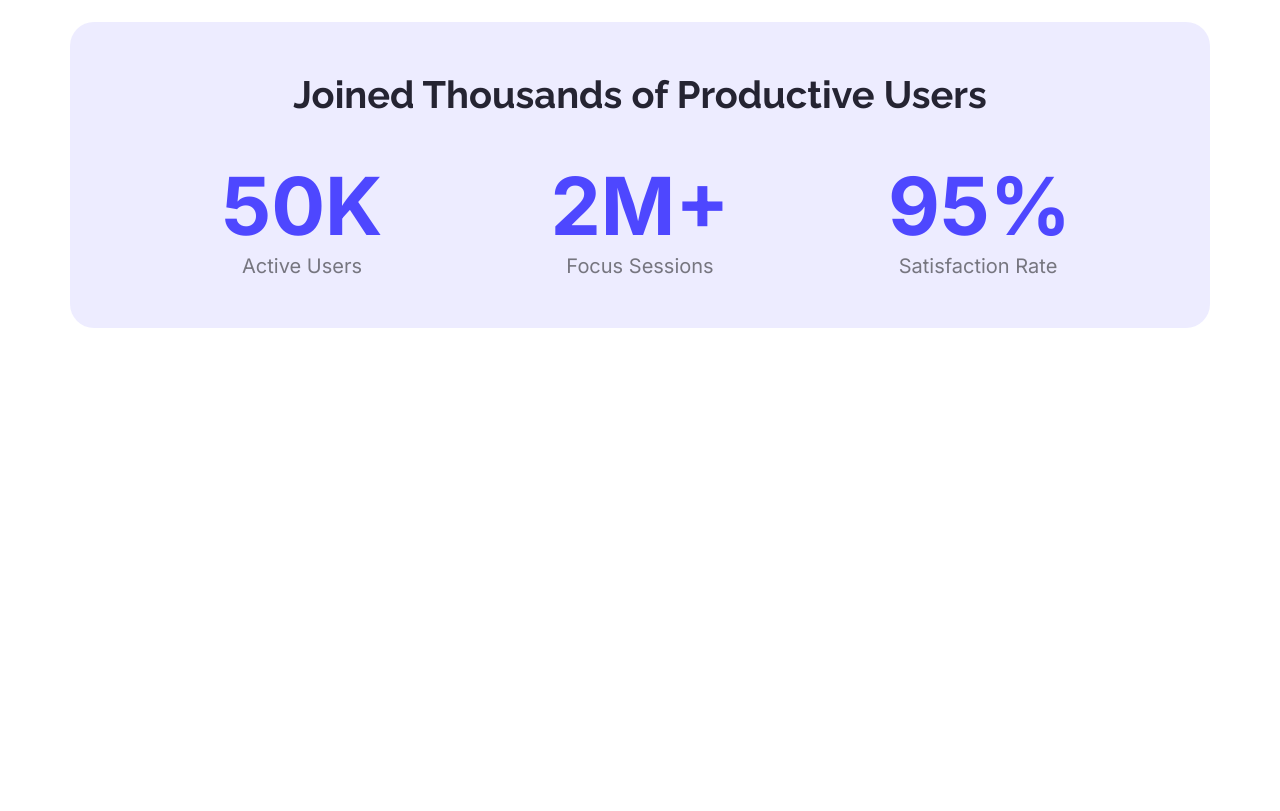
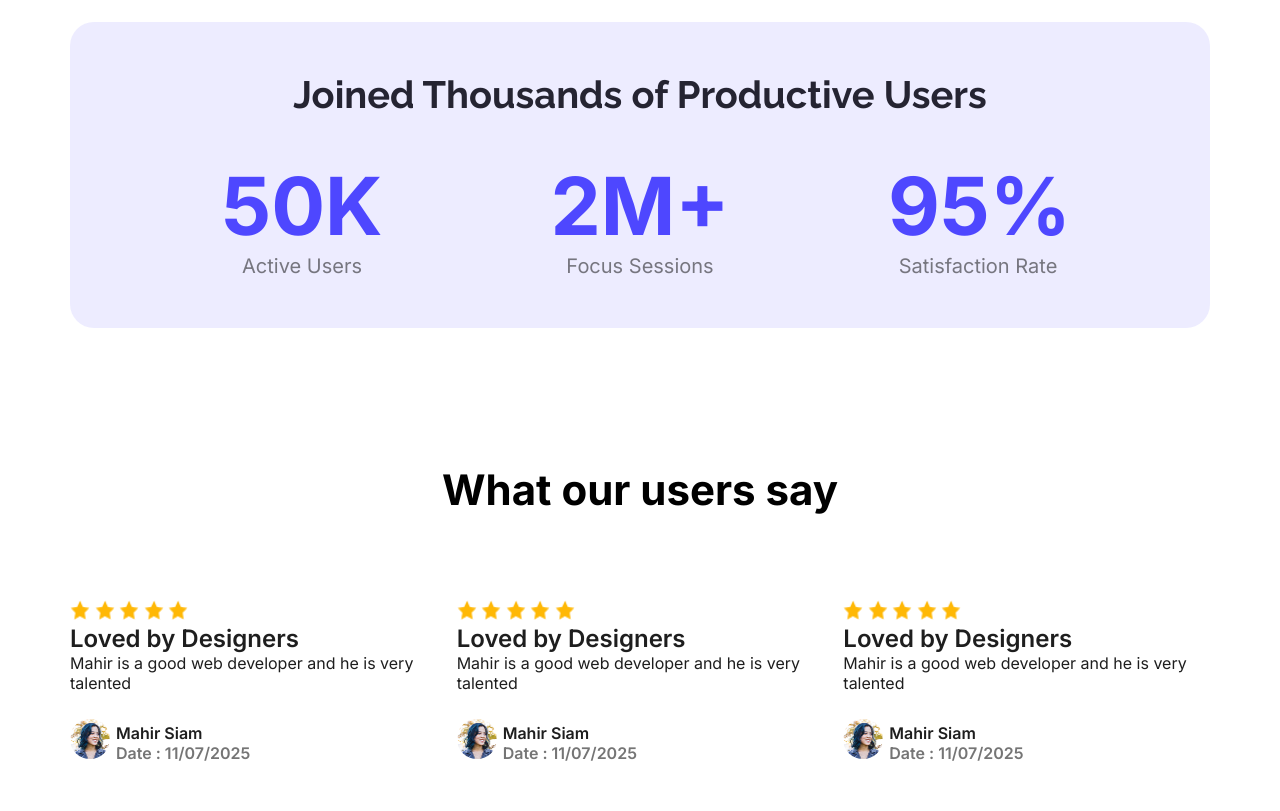
Before and after one commit to mahirsiam2004/A01-mahir, a plain HTML site: page index.html in a window 1280 px wide. Shown: the part 1240-2051 px from the top of the page. Before the commit the page ends 1684 px from the top, so only its background shows below. Drawn offline with Linux system fonts and the light colour scheme.

Commit message:
added and fixing review section

```diff
--- a/index.html
+++ b/index.html
@@ -56,6 +56,69 @@
                 </div>
             </div>
         </section>
+
+        <section class="review">
+            <h1>What our users say</h1>
+            <div class="review-container">
+                <div class="review-box">
+                    <img src="/Assets/icon-star.png" alt="">
+                    <img src="/Assets/icon-star.png" alt="">
+                    <img src="/Assets/icon-star.png" alt="">
+                    <img src="/Assets/icon-star.png" alt="">
+                    <img src="/Assets/icon-star.png" alt="">
+                    <h3>Loved by Designers</h3>
+                    <p>Mahir is a good web developer and he is very talented</p>
+                    <div class="user">
+                        <div class="user-image">
+                            <img src="/Assets/avatar.png" alt="">
+                        </div>
+                        <div class="user-info">
+                            <h3>Mahir Siam</h3>
+                            <h4>Date : 11/07/2025</h4>
+
+                        </div>
+                    </div>
+                </div>
+                <div class="review-box">
+                    <img src="/Assets/icon-star.png" alt="">
+                    <img src="/Assets/icon-star.png" alt="">
+                    <img src="/Assets/icon-star.png" alt="">
+                    <img src="/Assets/icon-star.png" alt="">
+                    <img src="/Assets/icon-star.png" alt="">
+                    <h3>Loved by Designers</h3>
+                    <p>Mahir is a good web developer and he is very talented</p>
+                    <div class="user">
+                        <div class="user-image">
+                            <img src="/Assets/avatar.png" alt="">
+                        </div>
+                        <div class="user-info">
+                            <h3>Mahir Siam</h3>
+                            <h4>Date : 11/07/2025</h4>
+
+                        </div>
+                    </div>
+                </div>
+                <div class="review-box">
+                    <img src="/Assets/icon-star.png" alt="">
+                    <img src="/Assets/icon-star.png" alt="">
+                    <img src="/Assets/icon-star.png" alt="">
+                    <img src="/Assets/icon-star.png" alt="">
+                    <img src="/Assets/icon-star.png" alt="">
+                    <h3>Loved by Designers</h3>
+                    <p>Mahir is a good web developer and he is very talented</p>
+                    <div class="user">
+                        <div class="user-image">
+                            <img src="/Assets/avatar.png" alt="">
+                        </div>
+                        <div class="user-info">
+                            <h3>Mahir Siam</h3>
+                            <h4>Date : 11/07/2025</h4>
+
+                        </div>
+                    </div>
+                </div>
+            </div>
+        </section>
     </main>
 </body>
 
--- a/style.css
+++ b/style.css
@@ -165,3 +165,88 @@ color: rgb(37, 36, 50);
     font-weight: 400;
     color: rgba(0, 0, 0, 0.5);
 }
+/* review section the challenge part */
+.review{
+    /* background-color: red; */
+    margin: 137px auto;
+    width: 1140px;
+    height: 342px;
+    display: flex;
+    flex-direction: column;
+    justify-content: center;
+    text-align: center;
+}
+.review-container{
+   /* background: yellow; */
+   width: 1140px;
+   height: 243px;
+   text-align: left;
+    /* padding: 24px; */
+   gap: 20px;
+   border-radius: 14px;
+          padding:  11px 0;
+          display: flex;
+
+}
+
+.review-box{
+    width:366.67px ;
+    height: 221px;
+    /* background-color: chartreuse; */
+    background-color: rgba(255, 255, 255, 0.5);
+    border-radius: 14px;
+
+}
+.review h1{
+font-size: 42px;
+font-weight: 700;
+margin-bottom: 50px;
+
+}
+.review-box img{
+    width:20px ;
+    height: 20px;
+    margin-top: 24px;
+
+}
+.review-box h3{
+  font-size: 24px;
+  font-weight: 600;
+  color: rgb(30, 30, 30);
+  /* margin-bottom: 15px; */
+
+}
+.review-box p{
+  font-size: 16px;
+  font-weight: 400;
+  color: rgb(30, 30, 30);
+  /* margin-bottom: 10px; */
+
+}
+.user{
+    margin-top: 24px;
+    display: flex;
+    width: 318.67px;
+    height: 46px;
+    align-items: last baseline;
+    text-align: left;
+    gap: 6px;
+    /* background: blue; */
+}
+.user img{
+  width: 40px;
+  height: 40px;
+  border-radius: 50%;
+
+}
+
+.user h3{
+    font-size: 16px;
+    font-weight: 600;
+
+}
+.user h4{
+    font-size: 16px;
+    font-weight: 600;
+    color: rgb(117, 117, 117);
+}
```
